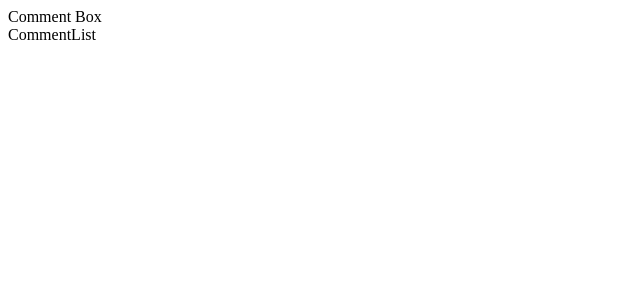
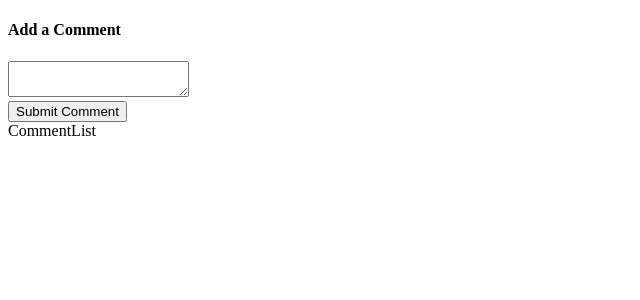
Before and after one commit to amitkb3/reacttesting, a React (Create React App) app: page / in a window 1280 px wide. Shown: the top 300 px of the page, without its empty margins (0-640 px from the left). Built offline with nearby package versions, Linux system fonts and the light colour scheme.

Commit message:
refactored CommentBox to class based

```diff
--- a/src/components/CommentBox.js
+++ b/src/components/CommentBox.js
@@ -1,9 +1,31 @@
 import React from 'react';
 
-export default () => {
-  return(
-    <div>
-      Comment Box
-    </div>
-  );
-};
+class CommentBox extends React.Component {
+  state = { comment: ''};
+
+  handleChange = event => {
+    this.setState({ comment: event.target.value});
+  }
+
+  handleSubmit = event => {
+    event.preventDefault();
+
+    this.setState({ comment: '' });
+  }
+  render() {
+    return(
+      <form onSubmit={this.handleSubmit}>
+        <h4>Add a Comment</h4>
+        <textarea
+          value={this.state.comment}
+          onChange={this.handleChange}
+        />
+        <div>
+          <button>Submit Comment</button>
+        </div>
+      </form>
+    );
+  }
+}
+
+export default CommentBox;
```
